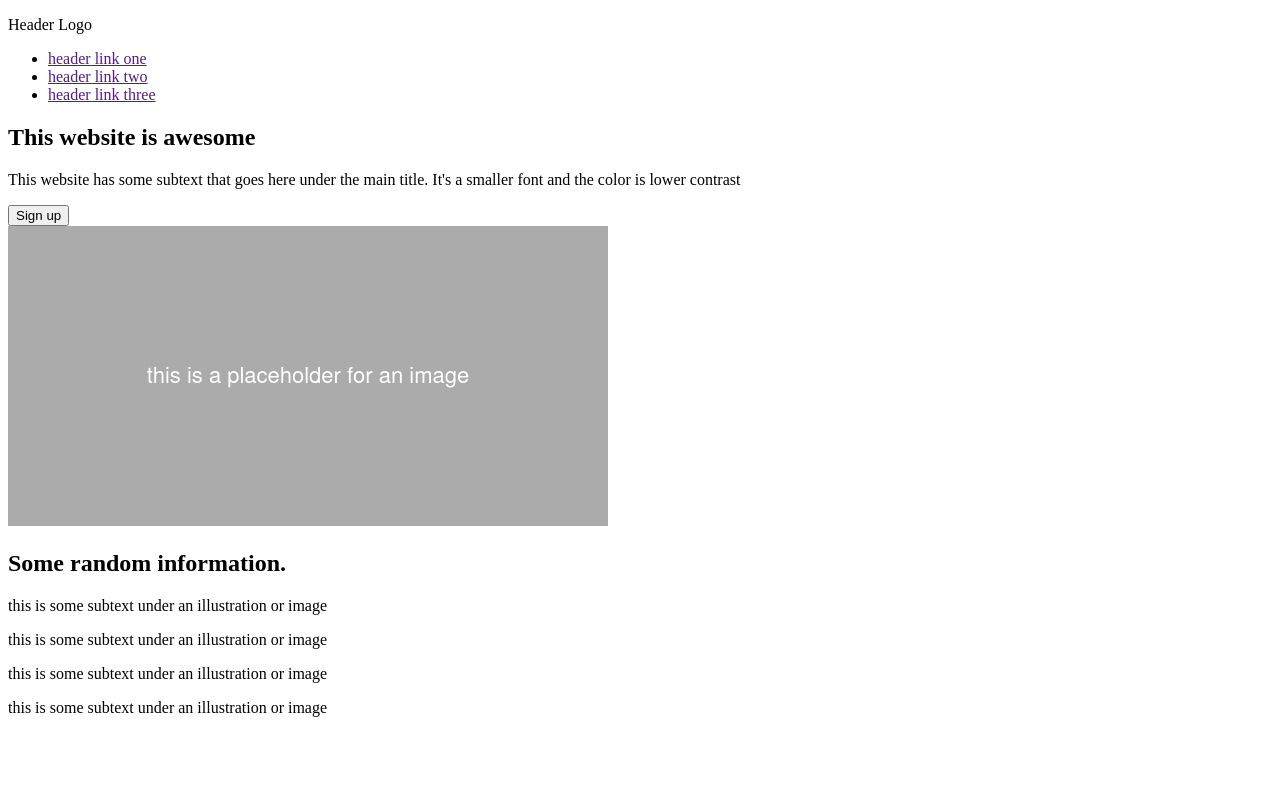
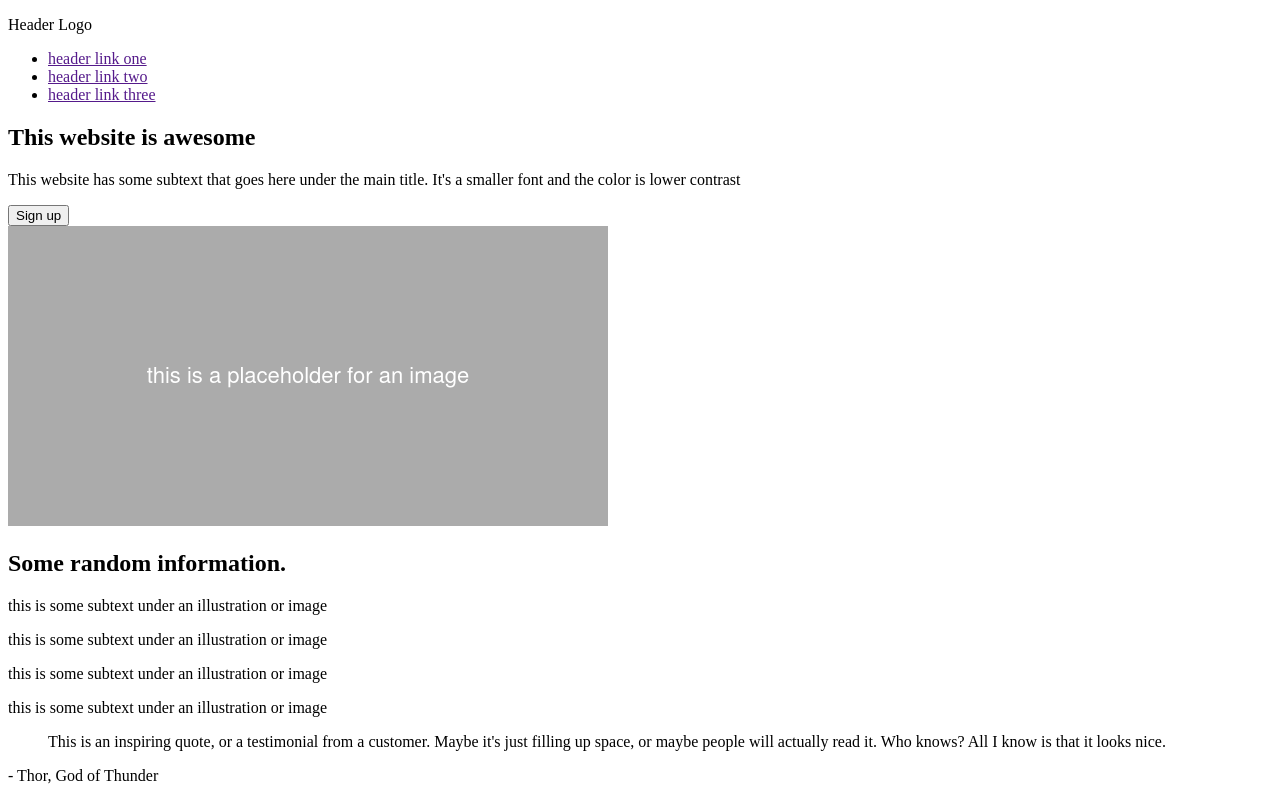
Before and after one commit to CWJ87/landing-page, a plain HTML site: page index.html in a window 1280 px wide. Drawn offline with Linux system fonts and the light colour scheme.

Commit message:
Add quote section with quote and citation
- Add full quotation, which will be italicized, and citation

```diff
--- a/index.html
+++ b/index.html
@@ -51,7 +51,14 @@
                 <p>this is some subtext under an illustration or image</p>
             </div>
         </div>
+    </section>
 
+    <section class="quote">
+        <blockquote>This is an inspiring quote, or a testimonial from a customer. Maybe it's just filling up space, or maybe people will actually read it. Who knows? All I know is that it looks nice.</blockquote>
+
+        <footer>
+            <p>- Thor, God of Thunder</p>
+        </footer>
     </section>
 
 
```
